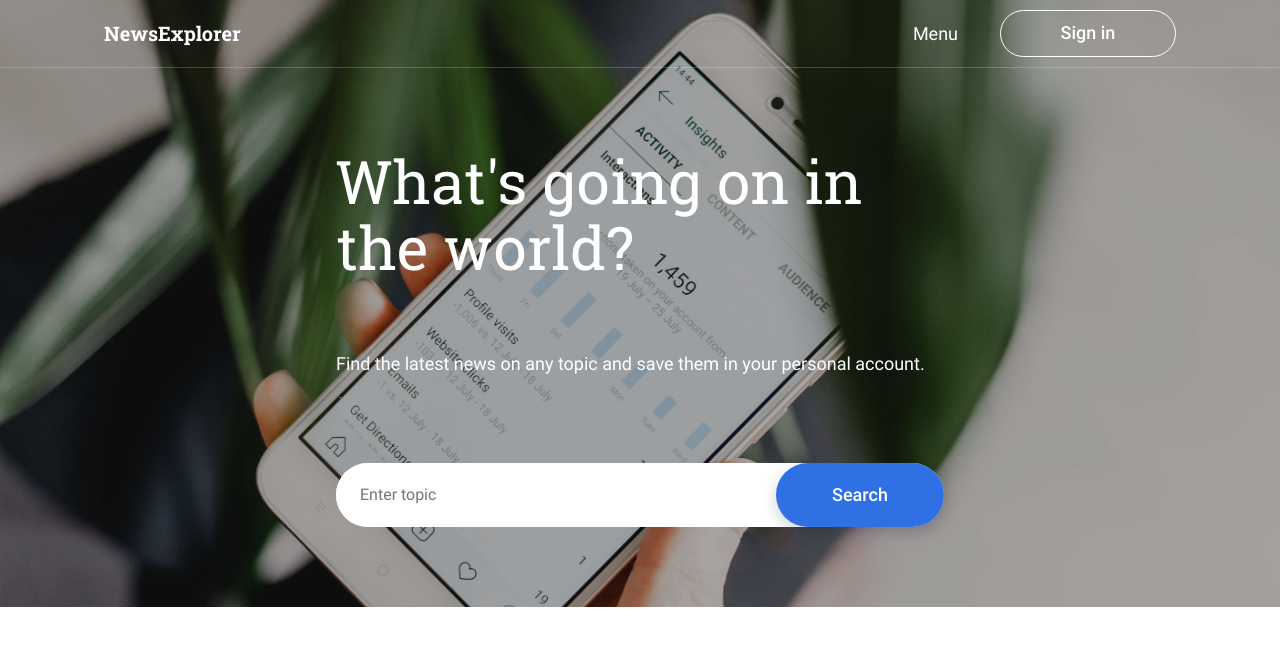
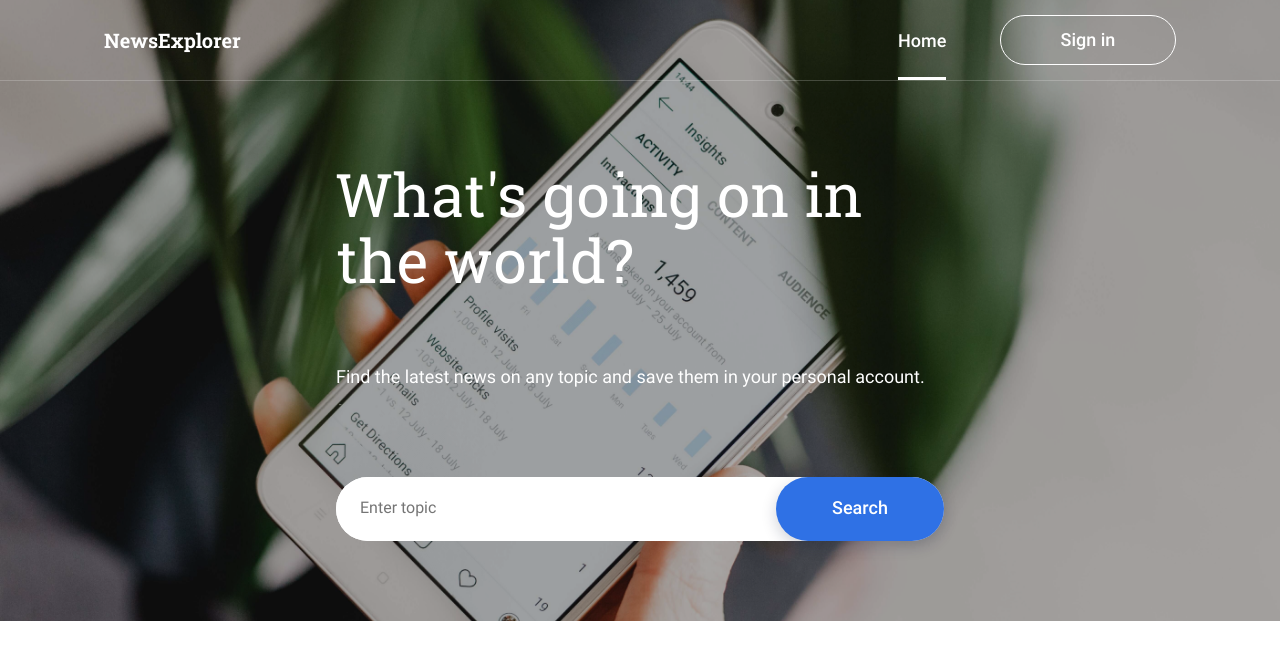
Before and after one commit to momofcats/news-explorer-frontend, a React (Create React App) app: page / in a window 1280 px wide. Shown: the top 660 px of the page. Built offline with nearby package versions, Linux system fonts and the light colour scheme.

Commit message:
add navbar

```diff
--- a/src/components/Header/Header.css
+++ b/src/components/Header/Header.css
@@ -15,29 +15,6 @@
     font-size: 20px;
     line-height: 1.2;
     align-self: center;
-}
-
-.header__wrapper {
-    display: flex;
-    justify-content: space-between;
-    align-items: center;
-    padding: 10px 0;
-}
-
-.header__button {
-    -webkit-appearance: none;
-
-    border: 1px solid #FFF;
-    color: #fff;
-    box-sizing: border-box;
-    border-radius: 100px;
-    background-color: transparent;
-    width: 176px;
-    padding: 12px 0;
-    font-weight: 500;
-    margin-left: 42px;
-    font-family: inherit;
-    font-size: 18px;
 }
 
 @media screen and (max-width: 768px) {
--- a/src/components/Header/Header.js
+++ b/src/components/Header/Header.js
@@ -1,13 +1,11 @@
 import React from "react";
 import './Header.css';
+import Nav from '../Nav/Nav';
 function Header() {
   return (
     <header className="header">
       <div className="header__logo">NewsExplorer</div>
-      <div className="header__wrapper">
-        <nav className="nav">Menu</nav>
-        <button className="header__button">Sign in</button>
-      </div>
+        <Nav />
     </header>
   );
 }
--- /dev/null
+++ b/src/components/Nav/Nav.css
@@ -0,0 +1,47 @@
+.nav {
+  display: flex;
+  justify-content: space-between;
+  align-items: center;
+  height: 80px;
+  max-width: 278px;
+  width: 100%;
+}
+
+.nav__item {
+  text-decoration: none;
+  color: inherit;
+}
+.nav__item_type_menu {
+  font-weight: 500;
+  font-size: 18px;
+  align-self: flex-end;
+  border-bottom: 3px solid #fff;
+  height: 60%;
+}
+
+.nav__item_type_button {
+  border: 1px solid #fff;
+  color: #fff;
+  box-sizing: border-box;
+  border-radius: 100px;
+  background-color: transparent;
+  width: 176px;
+  padding: 12px 0;
+  font-weight: 500;
+  font-family: inherit;
+  font-size: 18px;
+  text-align: center;
+}
+
+@media screen and (max-width: 768px) {
+  .nav {
+    max-width: 231px;
+    height: 66px;
+  }
+  .nav__item_type_menu {
+    font-size: 16px;
+  }
+  .nav__item_type_button {
+    width: 152px;
+  }
+}
--- /dev/null
+++ b/src/components/Nav/Nav.js
@@ -0,0 +1,19 @@
+import React from "react";
+import { NavLink } from "react-router-dom";
+import "./Nav.css";
+
+function Nav() {
+  return (
+    <nav className="nav">
+        <NavLink className="nav__item nav__item_type_menu" to="/">
+          Home
+        </NavLink>
+
+      <NavLink className="nav__item nav__item_type_button" to="/signin">
+        Sign in
+      </NavLink>
+    </nav>
+  );
+}
+
+export default Nav;
```
Also changed, not shown: src/images/menu.svg (added).
